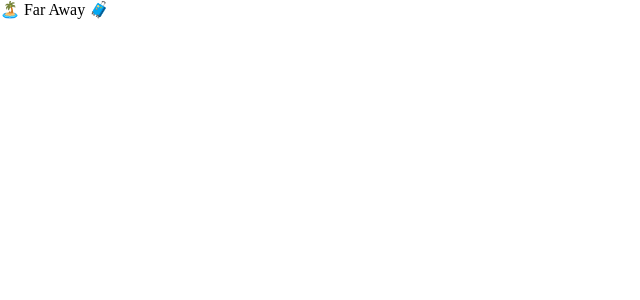
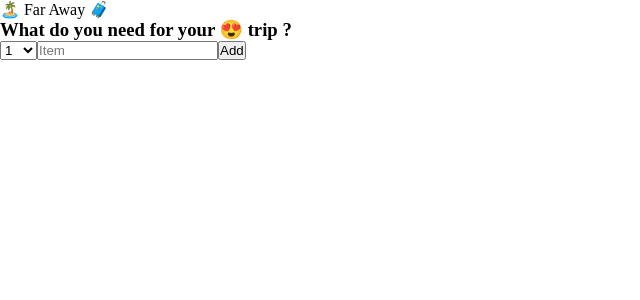
Before and after one commit to Marshal10/Travel-List-using-React, a React (Create React App) app: page / in a window 1280 px wide. Shown: the top 300 px of the page, without its empty margins (0-640 px from the left). Built offline with nearby package versions, Linux system fonts and the light colour scheme.

Commit message:
Form Component

```diff
--- a/src/App.js
+++ b/src/App.js
@@ -2,6 +2,7 @@
   return (
     <div className="App">
       <Logo />
+      <Form />
     </div>
   );
 }
@@ -13,3 +14,20 @@
     </div>
   );
 }
+
+function Form() {
+  return (
+    <form>
+      <h3>What do you need for your 😍 trip ?</h3>
+      <select>
+        {Array.from({ length: 20 }, (_, i) => i + 1).map((num) => (
+          <option value={num} key={num}>
+            {num}
+          </option>
+        ))}
+      </select>
+      <input type="text" placeholder="Item"></input>
+      <button>Add</button>
+    </form>
+  );
+}
```
